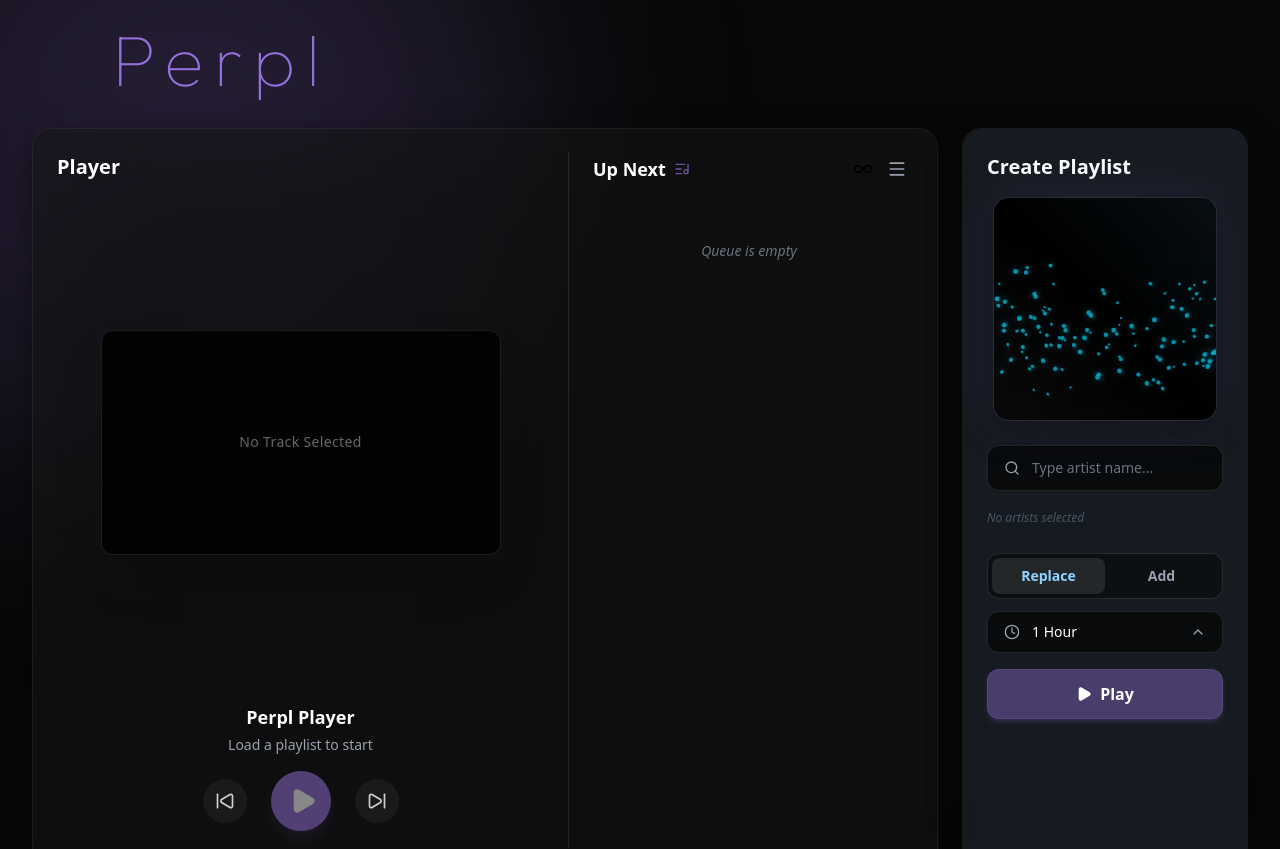
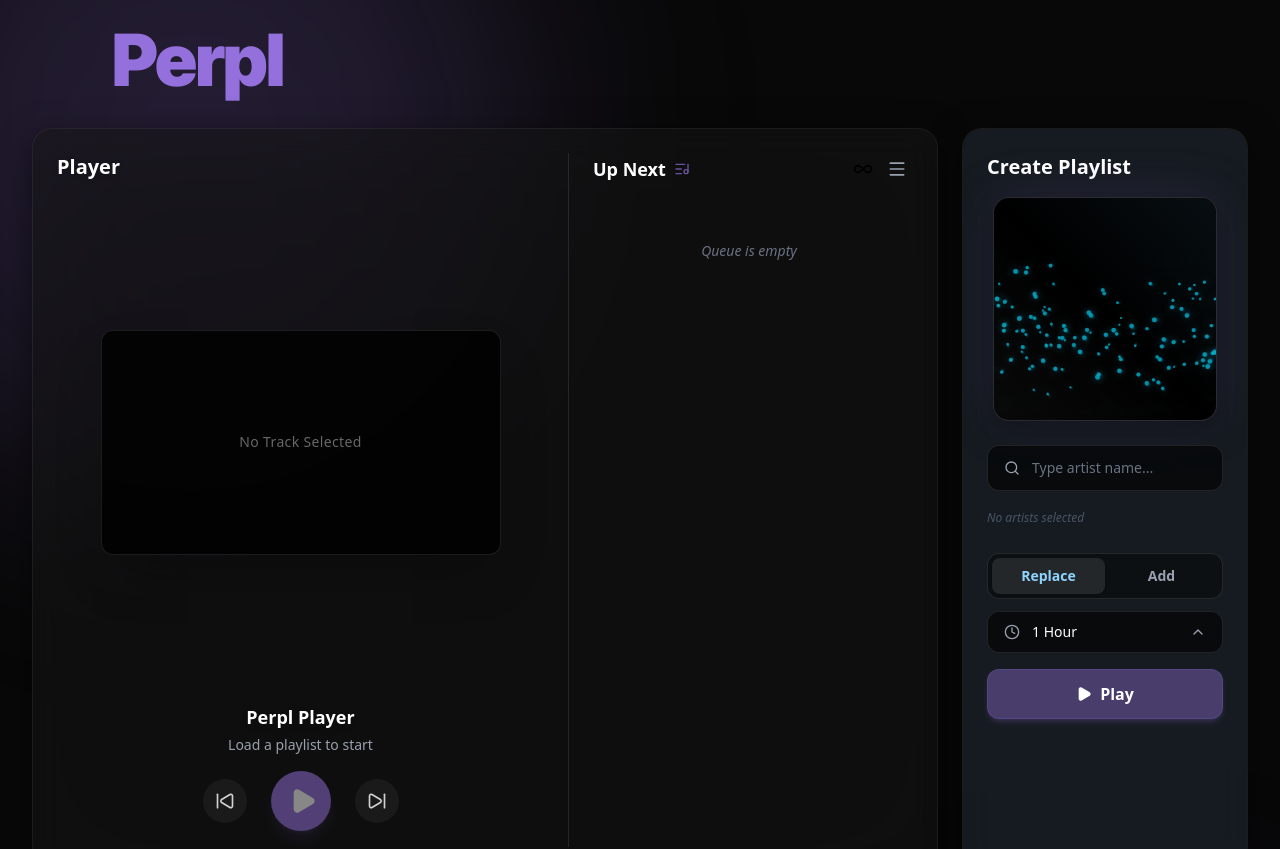
Before and after one commit to Ichi5102/perpl, a Next.js app: page / in a window 1280 px wide. Shown: the top 849 px of the page. Built offline with nearby package versions, Linux system fonts and the light colour scheme.

Commit message:
style: update header logo font to Inter Tight Black 900

```diff
--- a/package.json
+++ b/package.json
@@ -16,6 +16,7 @@
   "dependencies": {
     "@opennextjs/cloudflare": "^1.17.1",
     "axios": "^1.13.6",
+    "cal-sans": "^1.0.1",
     "framer-motion": "^12.34.4",
     "lucide-react": "^0.576.0",
     "next": "16.1.6",
--- a/src/app/layout.tsx
+++ b/src/app/layout.tsx
@@ -1,5 +1,5 @@
 import type { Metadata } from "next";
-import { Geist, Geist_Mono, Outfit } from "next/font/google";
+import { Geist, Geist_Mono, Inter_Tight } from "next/font/google";
 import "./globals.css";
 
 const geistSans = Geist({
@@ -12,8 +12,8 @@
   subsets: ["latin"],
 });
 
-const outfit = Outfit({
-  weight: ["100"],
+const interTight = Inter_Tight({
+  weight: ["900"],
   subsets: ["latin"],
   variable: "--font-logo",
 });
@@ -31,7 +31,7 @@
   return (
     <html lang="en">
       <body
-        className={`${geistSans.variable} ${geistMono.variable} ${outfit.variable} antialiased`}
+        className={`${geistSans.variable} ${geistMono.variable} ${interTight.variable} antialiased`}
       >
         {children}
       </body>
--- a/src/app/page.tsx
+++ b/src/app/page.tsx
@@ -15,7 +15,7 @@
 
       {/* Header */}
       <header className="w-full relative z-10 flex justify-start items-end pb-4 pt-6 pl-6 md:pl-28 pr-4 md:pr-8">
-        <h1 className="text-4xl md:text-7xl font-thin tracking-[0.15em] text-[#9370db] leading-none" style={{ fontFamily: "var(--font-logo), sans-serif" }}>
+        <h1 className="text-4xl md:text-7xl font-black tracking-tight text-[#9370db] leading-none" style={{ fontFamily: "var(--font-logo), sans-serif" }}>
           Perpl
         </h1>
       </header>
--- /dev/null
+++ b/test-font.js
@@ -0,0 +1,2 @@
+const { Cal_Sans } = require("next/font/google");
+console.log(Cal_Sans);
```
Also changed, not shown: src/fonts/CalSans-SemiBold.woff2 (added), 1 other file (tests, documents, lock files or other folders).
